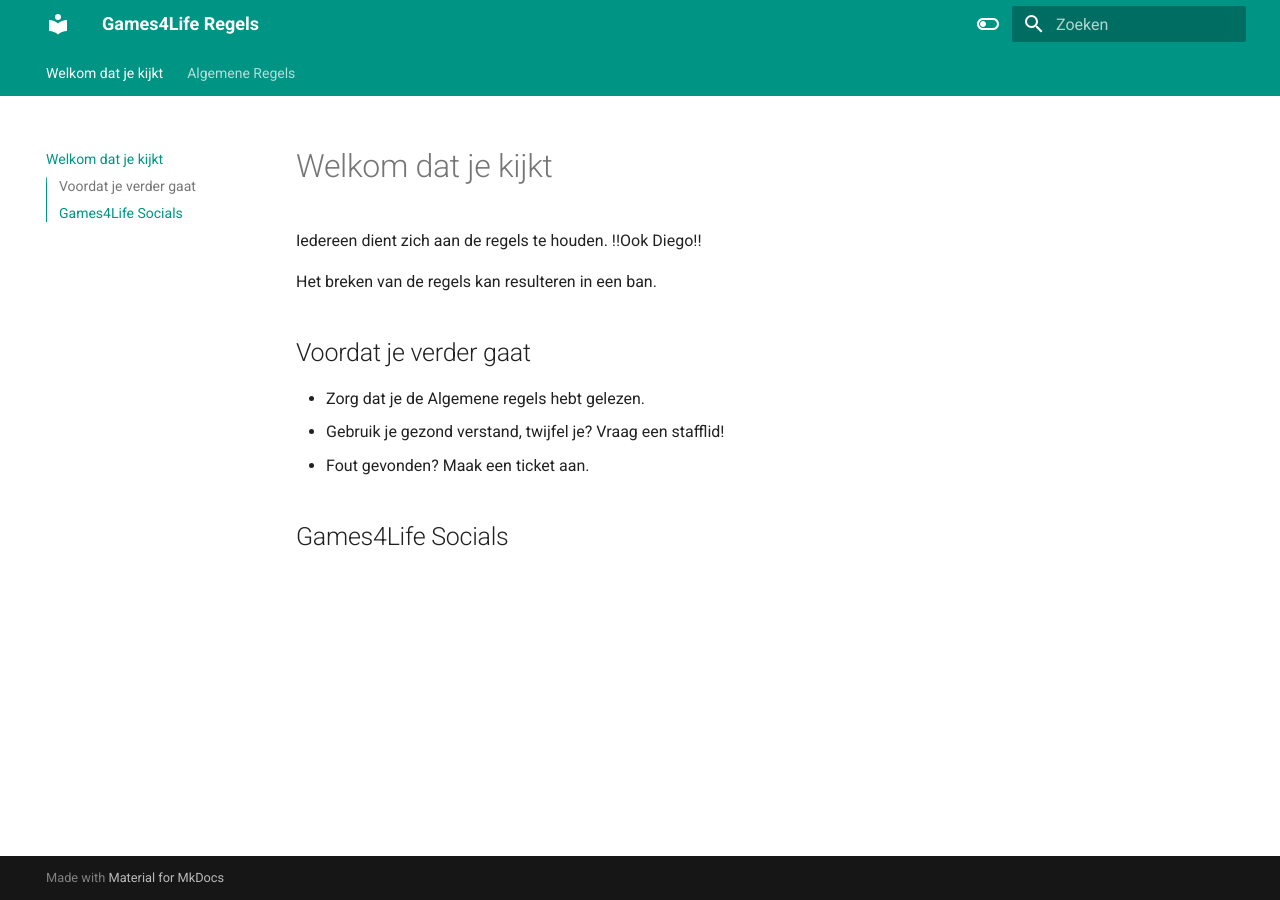
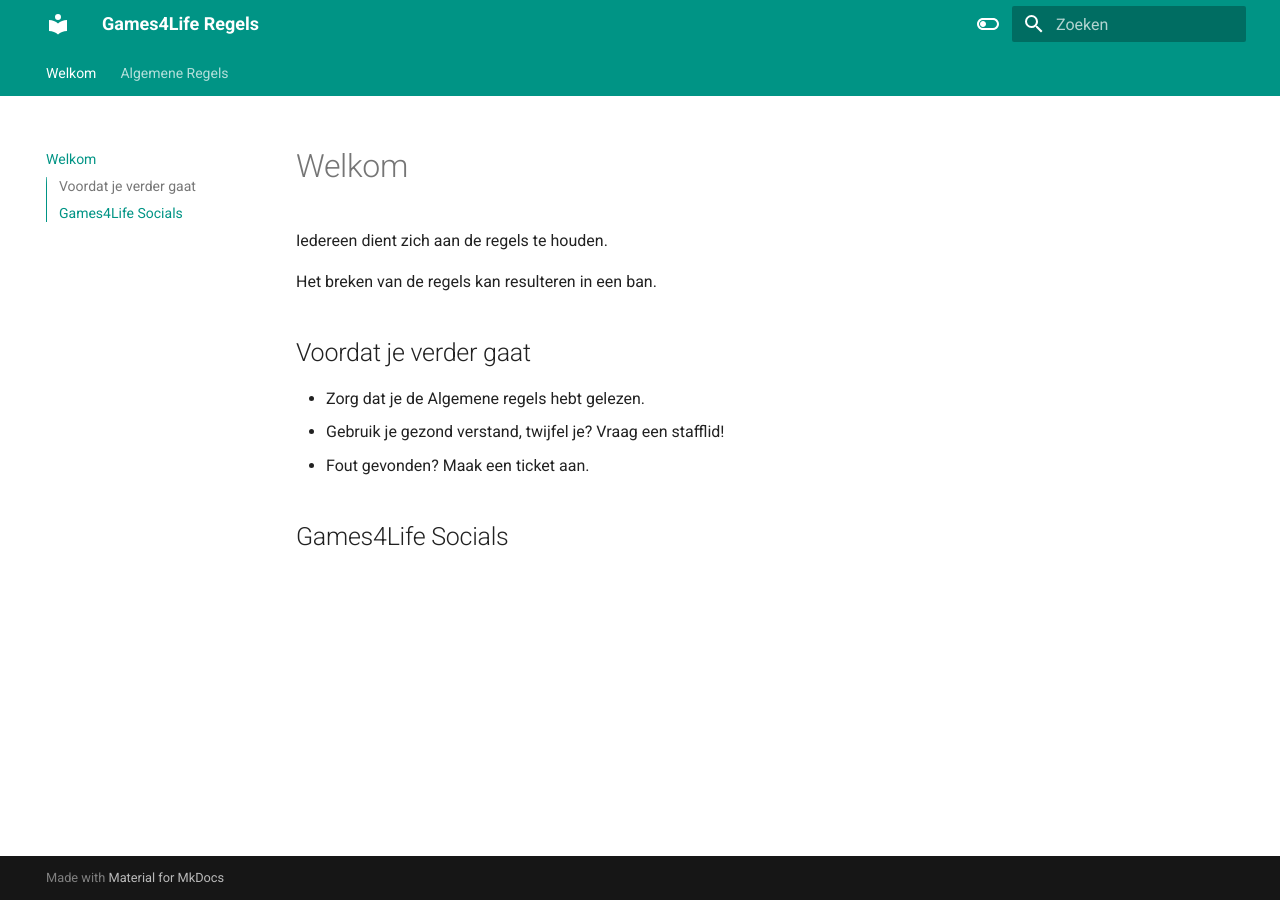
Before and after one commit to quintyboygames/games4life.github.io, an MkDocs documentation site: the page built from docs/index.md, in a window 1280 px wide. Built offline with MkDocs 1.6.1 and Material for MkDocs 9.7.7, drawn with Linux system fonts in a browser that asks for light colours.

Commit message:
Update index.md

```diff
--- a/docs/index.md
+++ b/docs/index.md
@@ -1,6 +1,6 @@
-# Welkom dat je kijkt
+# Welkom
 
-Iedereen dient zich aan de regels te houden. !!Ook Diego!!
+Iedereen dient zich aan de regels te houden.
 
 Het breken van de regels kan resulteren in een ban.
 
```
